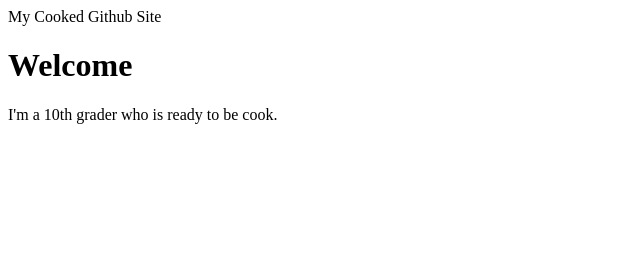
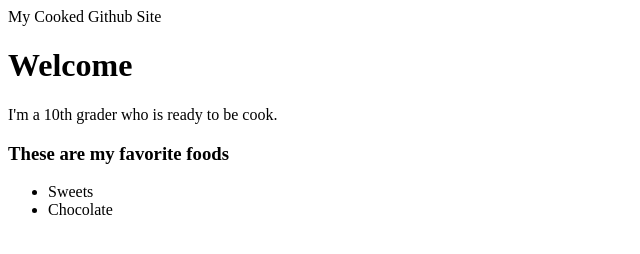
Before and after one commit to abigailrabbit2009-source/First-Project, a plain HTML site: page index.html in a window 1280 px wide. Shown: the whole page, without its empty margins (0-640 px from the left). Drawn offline with Linux system fonts and the light colour scheme.

Commit message:
index.html

```diff
--- a/index.html
+++ b/index.html
@@ -5,5 +5,10 @@
   <body>
     <h1>Welcome</h1>
     <p>I'm a 10th grader who is ready to be cook.</p>
+    <h3>These are my favorite foods</h3>
+    <ul>
+      <li>Sweets</li>
+      <li>Chocolate</li>
+    </ul>
   </body>
 </html>
```
